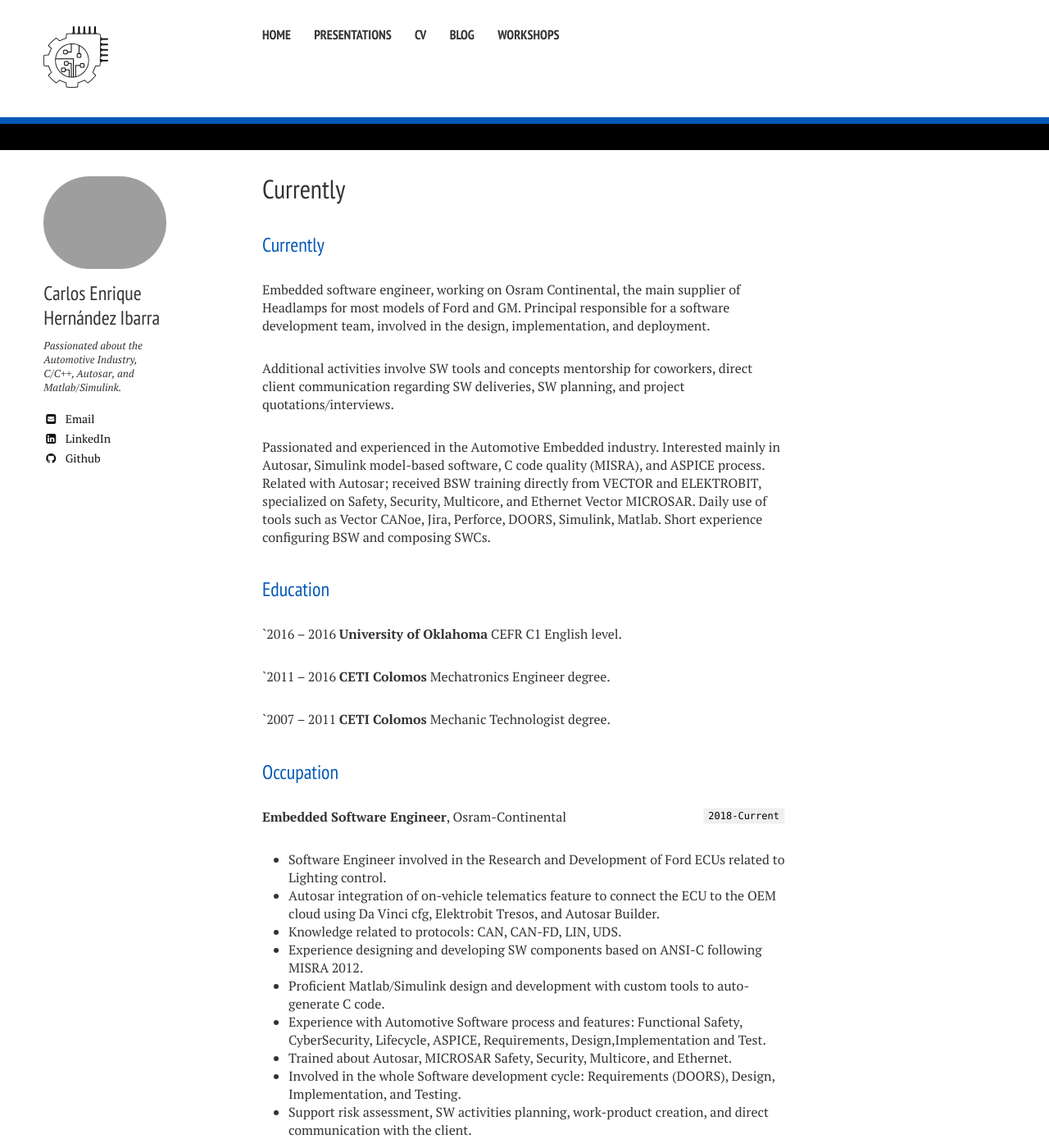
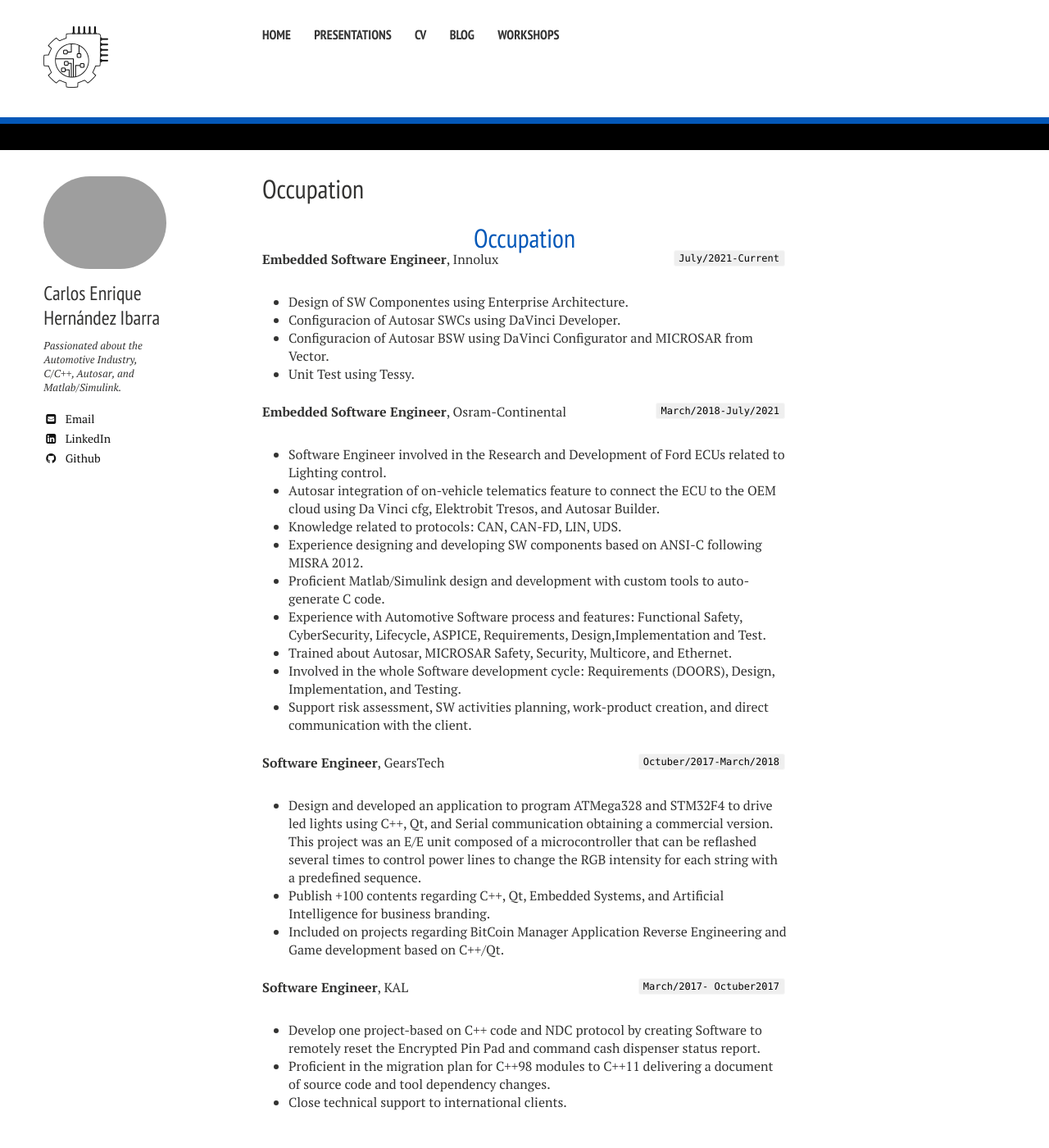
Before and after one commit to CharlieGearsTech/CharlieGearsTech.github.io, a Jekyll site: the page built from cv.md, in a window 1280 px wide and 1400 px high. Shown: the whole window at 82% size. Built offline with Jekyll 4.4.1, drawn with Linux system fonts in a browser that asks for light colours; nearby versions of some CDN libraries; our own code applies the rules of GitHub Pages for plain Markdown files; some of the changed text lies outside the part shown.

Commit message:
Update cv.md

```diff
--- a/cv.md
+++ b/cv.md
@@ -1,13 +1,43 @@
 ---
 layout: resume
 ---
-## Currently
+# Occupation
 
-Embedded software engineer, working on Osram Continental, the main supplier of Headlamps for most models of Ford and GM. Principal responsible for a software development team, involved in the design, implementation, and deployment.
+`July/2021-Current`
+__Embedded Software Engineer__, Innolux
 
-Additional activities involve SW tools and concepts mentorship for coworkers, direct client communication regarding SW deliveries, SW planning, and project quotations/interviews.
+- Design of SW Componentes using Enterprise Architecture.
+- Configuracion of Autosar SWCs using DaVinci Developer.
+- Configuracion of Autosar BSW using DaVinci Configurator and MICROSAR from Vector.
+- Unit Test using Tessy.
 
-Passionated and experienced in the Automotive Embedded industry. Interested mainly in Autosar, Simulink model-based software, C code quality (MISRA), and ASPICE process. Related with Autosar; received BSW training directly from VECTOR and ELEKTROBIT, specialized on Safety, Security, Multicore, and Ethernet Vector MICROSAR. Daily use of tools such as Vector CANoe, Jira, Perforce, DOORS, Simulink, Matlab. Short experience configuring BSW and composing SWCs.
+`March/2018-July/2021`
+__Embedded Software Engineer__, Osram-Continental
+
+- Software Engineer involved in the Research and Development of Ford ECUs related to Lighting control.
+- Autosar integration of on-vehicle telematics feature to connect the ECU to the OEM cloud using Da Vinci cfg, Elektrobit Tresos, and Autosar Builder.
+- Knowledge related to protocols: CAN, CAN-FD, LIN, UDS.
+- Experience designing and developing SW components based on ANSI-C following MISRA 2012.
+- Proficient Matlab/Simulink design and development with custom tools to auto-generate C code.
+- Experience with Automotive Software process and features: Functional Safety, CyberSecurity, Lifecycle, ASPICE, Requirements, Design,Implementation and Test.
+- Trained about Autosar, MICROSAR Safety, Security, Multicore, and Ethernet.
+- Involved in the whole Software development cycle: Requirements (DOORS), Design, Implementation, and Testing.
+- Support risk assessment, SW activities planning, work-product creation, and direct communication with the client.
+
+`Octuber/2017-March/2018`
+__Software Engineer__, GearsTech
+
+- Design and developed an application to program ATMega328 and STM32F4 to drive led lights using C++, Qt, and Serial communication obtaining a commercial version. This project was an E/E unit composed of a microcontroller that can be reflashed several times to control power lines to change the RGB intensity for each string with a predefined sequence.
+- Publish +100 contents regarding C++, Qt, Embedded Systems, and Artificial Intelligence for business branding.
+- Included on projects regarding BitCoin Manager Application Reverse Engineering and Game development based on C++/Qt.
+
+`March/2017- Octuber2017`
+__Software Engineer__, KAL
+
+- Develop one project-based on C++ code and NDC protocol by creating Software to remotely reset the Encrypted Pin Pad and command cash dispenser status report.
+- Proficient in the migration plan for C++98 modules to C++11 delivering a document of source code and tool dependency changes.
+-  Close technical support to international clients.
+
 
 ## Education
 
@@ -23,44 +53,15 @@ Mechatronics Engineer degree.
 __CETI Colomos__
 Mechanic Technologist degree.
 
-
-## Occupation
-
-`2018-Current`
-__Embedded Software Engineer__, Osram-Continental
-
-- Software Engineer involved in the Research and Development of Ford ECUs related to Lighting control.
-- Autosar integration of on-vehicle telematics feature to connect the ECU to the OEM cloud using Da Vinci cfg, Elektrobit Tresos, and Autosar Builder.
-- Knowledge related to protocols: CAN, CAN-FD, LIN, UDS.
-- Experience designing and developing SW components based on ANSI-C following MISRA 2012.
-- Proficient Matlab/Simulink design and development with custom tools to auto-generate C code.
-- Experience with Automotive Software process and features: Functional Safety, CyberSecurity, Lifecycle, ASPICE, Requirements, Design,Implementation and Test.
-- Trained about Autosar, MICROSAR Safety, Security, Multicore, and Ethernet.
-- Involved in the whole Software development cycle: Requirements (DOORS), Design, Implementation, and Testing.
-- Support risk assessment, SW activities planning, work-product creation, and direct communication with the client.
-
-`2017-2018`
-__Software Engineer__, GearsTech
-
-- Design and developed an application to program ATMega328 and STM32F4 to drive led lights using C++, Qt, and Serial communication obtaining a commercial version. This project was an E/E unit composed of a microcontroller that can be reflashed several times to control power lines to change the RGB intensity for each string with a predefined sequence.
-- Publish +100 contents regarding C++, Qt, Embedded Systems, and Artificial Intelligence for business branding.
-- Included on projects regarding BitCoin Manager Application Reverse Engineering and Game development based on C++/Qt.
-
-`2017-2017`
-__Software Engineer__, KAL
-
-- Develop one project-based on C++ code and NDC protocol by creating Software to remotely reset the Encrypted Pin Pad and command cash dispenser status report.
-- Proficient in the migration plan for C++98 modules to C++11 delivering a document of source code and tool dependency changes.
--  Close technical support to international clients.
-
+#
 ## Courses
-* March 2020, **Vector, MICROSAR Functional Safety**.
-* March 2020, **Vector, MICROSAR CyberSecurity**.
-* March 2020, **Vector, MICROSAR MultiCore**.
-* March 2020, **Vector, MICROSAR Ethernet**.
-* June 2019, **Elektrobit, Autosar Basic**.
-* January 2018, **Intel Guadalajara, Artificial Intelligence using Matlab**.
-* September 2020, **CppCon, C++ Conference 2020- Training and Talks**.
+- March 2020, **Vector, MICROSAR Functional Safety**.
+- March 2020, **Vector, MICROSAR CyberSecurity**.
+- March 2020, **Vector, MICROSAR MultiCore**.
+- March 2020, **Vector, MICROSAR Ethernet**.
+- June 2019, **Elektrobit, Autosar Basic**.
+- January 2018, **Intel Guadalajara, Artificial Intelligence using Matlab**.
+- September 2020, **CppCon, C++ Conference 2020- Training and Talks**.
 
 <!-- ### Footer
 
```
